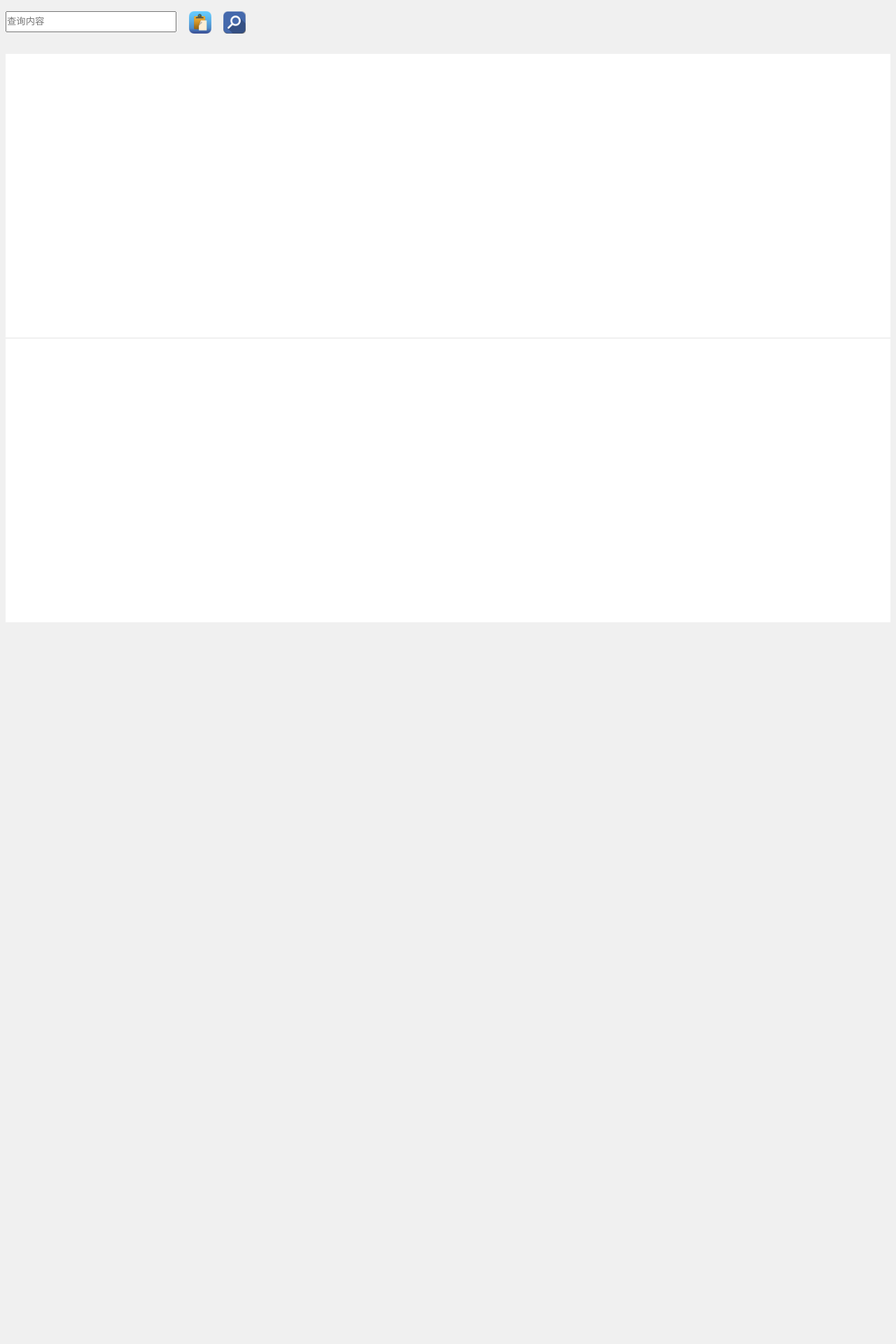
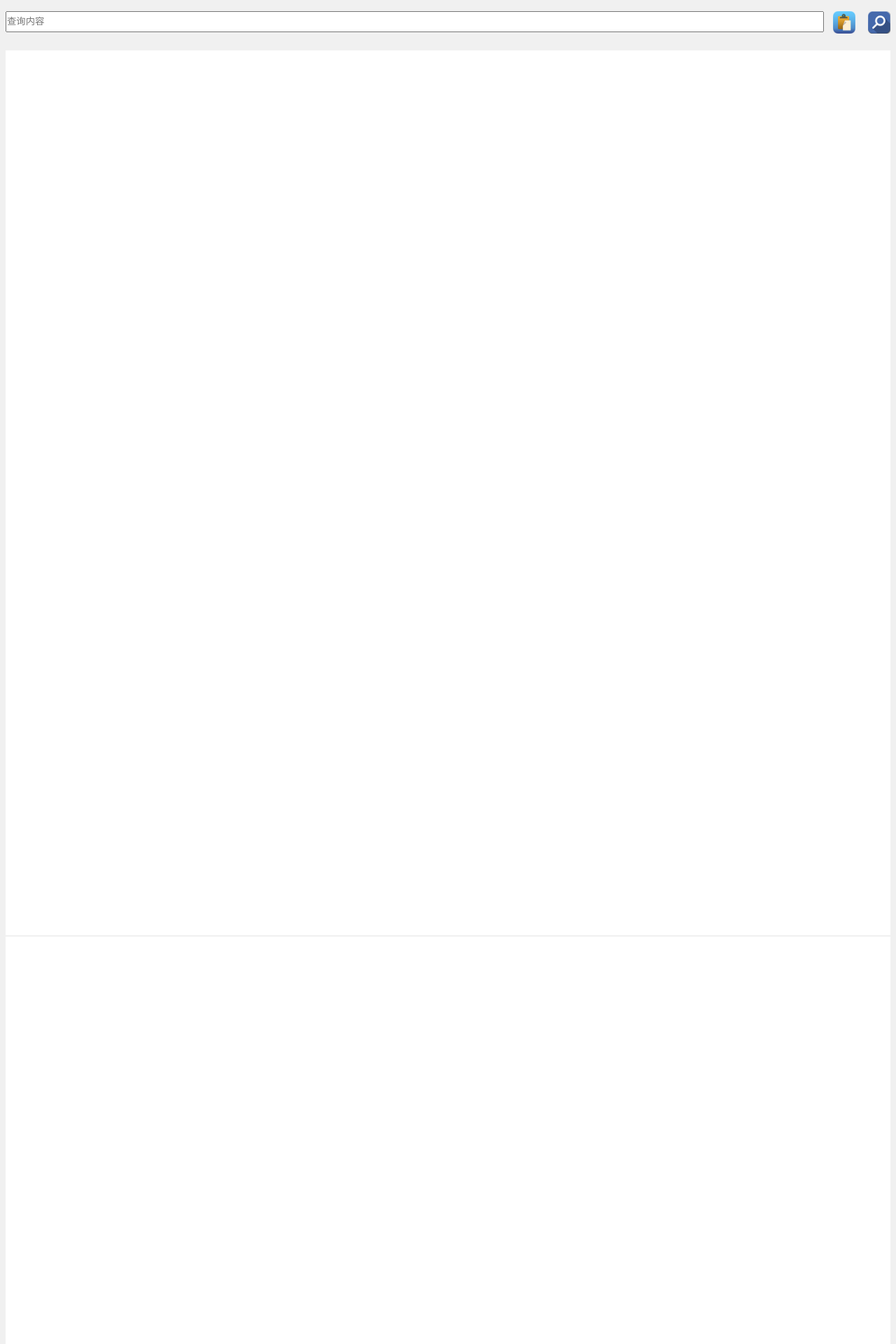
Before and after one commit to yangfan1122/docs, a Jekyll site: the page searcher/index.html, which Jekyll copies as it is, in a window 1280 px wide. Shown: the top 1920 px of the page at 70% size. Built offline with Jekyll 4.4.1, drawn with Linux system fonts in a browser that asks for light colours; before the commit the page ends 900 px from its top, so only the background shows below that.

Commit message:
update search bar

```diff
--- a/searcher/index.html
+++ b/searcher/index.html
@@ -1,8 +1,11 @@
 <!DOCTYPE html>
 <html lang="en">
 <head>
-  <meta charset="UTF-8">
-  <meta name="viewport" content="width=device-width, initial-scale=1" />
+  <meta charset="utf-8">
+  <meta name="viewport" content="width=device-width, initial-scale=1, user-scalable=0">
+  <meta name="apple-mobile-web-app-capable" content="yes">
+  <meta name="apple-mobile-web-app-status-bar-style" content="black">
+  <meta name="format-detection" content="telephone=no">
   <title>Searcher</title>
   <style>
     html, body {
@@ -19,22 +22,26 @@
     ul {
       display: flex;
       flex-direction: row;
+      justify-content: flex-end;
       padding: 0px;
-      height: 5vh;
+      height: 2.5rem;
     }
 
     li {
       list-style: none;
     }
+    li:first-child
+    {
+      width: 100%;
+    }
 
     input {
-      width: 15rem;
+      width: 100%;
       height: 1.6rem;
       padding: 0px;
     }
 
     .container {
-      height: 90vh;
     }
 
     .container-360 {
@@ -70,6 +78,10 @@
   const searchBtn = document.getElementById('search')
   pasteBtn.addEventListener('click', pasteHandler)
   searchBtn.addEventListener('click', searchHandler)
+
+  window.onload = function () {
+    container.style.height = document.body.clientWidth * 2 + 'px'
+  }
 
   function pasteHandler (event) {
     clean(1)
```
Also changed, not shown: other parts of searcher/index.html (+1 -0 lines).
